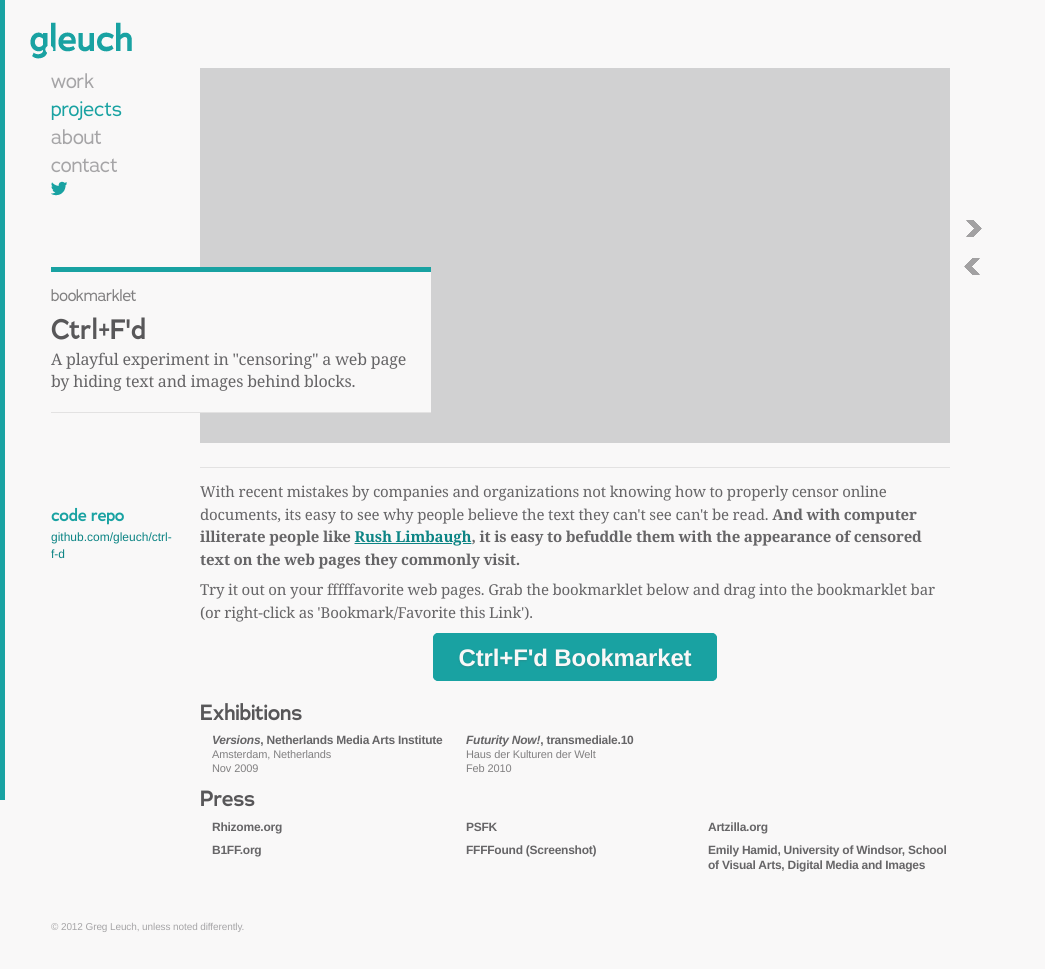
After one commit to gleuch/gleu.ch, a PHP site: page /projects/ctrl-f-d in a window 1280 px wide. The commit adds this page. Shown: the whole page, without its empty margins (0-1045 px from the left). Run offline with PHP 8.4, Linux system fonts and the light colour scheme; some libraries are stand-ins or nearby versions.

Commit message:
typo fixes. three more projects.

```diff
--- a/assets/css/site.css
+++ b/assets/css/site.css
@@ -127,8 +127,6 @@ p.large.serif.lt_grey {color: rgba(102,101,103,.82);}
 
 #template_wrapper {position: relative; margin: 0; padding: 0; min-height: 100%;}
 
-#template_static_bar {position: fixed; left: 0; top: 0; bottom: 0; width: 5px; background-color: rgba(25,162,162,1);}
-
 #header h1 {}
 #header h1 a {}
 #header ul {list-style: none;}
@@ -214,6 +212,9 @@ p.large.serif.lt_grey {color: rgba(102,101,103,.82);}
 
 #footer p {font-size: 1.0em; color: rgba(166,165,167,1); line-height: 1.3em;}
 
+#content p a.button {padding: 10px 25px 9px 25px; border: 1px solid rgba(25,162,162,1); border-radius: 5px; background: rgba(25,162,162,1); color: rgba(249,248,248,1); font-size: 1.6em; font-weight: bold; line-height: 1.0em; -webkit-transition: background-color .1s ease-in; text-shadow: 0 1px 2px rgba(88,87,89,.24); cursor: pointer; text-decoration: none; font-family: Helvetica, Arial, sans-serif;}
+#content p a.button:hover, #content p a.button:focus {background-color: rgba(8,120,120,.92); color: rgba(249,248,248,1);}
+#content p a.button:focus {box-shadow: 0 2px 3px rgba(88,87,89,.12);}
 
 
 /* --- PAGE SPECIFIC ---------------------------------------------------------- */
@@ -245,6 +246,8 @@ body.contact form fieldset .row_items textarea {height: 100px;}
 
 /* Default screen display */
 @media only screen {
+  #template_static_bar {position: fixed; left: 0; top: 0; bottom: 0; width: 5px; background-color: rgba(25,162,162,1);}
+
   #header {position: absolute; top: 22px; left: 30px;}
   #header ul {margin: 0; padding: 9px 0 0 21px;}
   /*#header ul li.twitter, #header ul li.facebook {clear: none; float: left; padding: 0 0 0 8px;}
@@ -272,6 +275,9 @@ body.contact form fieldset .row_items textarea {height: 100px;}
   #content.work_item .carousel_buttons a.next {position: absolute; top: 152px; right: -32px;}
   #content.work_item .carousel_buttons a.prev {position: absolute; top: 190px; right: -30px;}
 
+  #content.work_item .featured_images.shifted {padding: 0 0 0 216px;}
+  #content.work_item .featured_images iframe {clear: both; display: block; width: 100%; height: 375px !important; margin: 0; padding: 0; border: 0; box-shadow: 0 2px 3px rgba(0,0,0,.24);}
+
   #content.work_item .grouped_list dl {clear: none; float: left; width: 242px; padding: 0 0 8px 12px}
   #content.work_item .grouped_list dl:nth-child(3n+1) {padding-left: 0;}
   #content.work_item .grouped_list dl:nth-child(3n+2) {clear: both;}
@@ -298,14 +304,16 @@ body.contact form fieldset .row_items textarea {height: 100px;}
   only screen and (max-device-width: 480px),
   only screen and (min-device-width: 640px) and (max-device-width: 1136px) and (-webkit-min-device-pixel-ratio: 2)
 {
+  #template_static_bar {position: fixed; left: 0; top: 0; bottom: auto; right: 0; width: auto; height: 5px; background-color: rgba(25,162,162,1);}
+
   body {font-size: 50%;}
-  #header {position: absolute; left: 19px; top: 13px; right: 9px;}
+  #header {position: absolute; left: 19px; top: 21px; right: 9px;}
   #header nav ul {padding: 2px 0 0 0;}
   #header nav ul li {clear: none; float: left; padding: 0 0 0 12px; font-size: 2.0em;}
   #header nav ul li:first-child {padding: 0;}
   #header nav ul li.twitter {position: absolute; top: 0; right: 0;}
   #header nav ul li.facebook {display: none; position: absolute; top: 0; right: 24px;}
-  #content, #content.work_item {width: auto; min-height: 250px; margin: 0 9px 16px 19px; padding: 96px 0 0 0;}
+  #content, #content.work_item {width: auto; min-height: 250px; margin: 0 9px 16px 19px; padding: 101px 0 0 0;}
   #sidebar {position: relative; top: 0; left: 0; width: auto; margin: 16px 9px 16px 19px; padding: 16px 0 0 0; border-top: 1px solid rgba(69,68,68,.12); font-size: 125%;}
   #sidebar .box {padding: 8px 0 0 0;}
   #sidebar .box:first-child {padding: 0;}
--- /dev/null
+++ b/projects/ctrl-f-d.php
@@ -0,0 +1,96 @@
+<?php
+
+include_once('../_globals/functions.inc.php');
+
+
+// Shaved Bieber
+// 2010
+// browser extensions
+
+
+$nav_section = 'projects';
+
+$page_title = 'Ctrl+F\'d - Greg Leuch: Creative + User Interaction';
+
+
+?>
+<!DOCTYPE html>
+<html>
+<?php include '../_globals/template_header.inc.php'; ?>
+<body class="projects work_item">
+ <div id="template_wrapper" class="c">
+  <div class="rel c">
+
+   <article id="content" class="work_item">
+    <div class="item_intro rel">
+     <section class="intro">
+      <h4>Bookmarklet</h4>
+      <h1>Ctrl+F'd</h1>
+      <p class="large serif">A playful experiment in "censoring" a web page by hiding text and images behind blocks.</p>
+     </section>
+
+     <section class="featured_images rel">
+      <div class="carousel">
+       <!-- TODO FIGURE OUT LATER -->
+      </div>
+      <div class="carousel_buttons">
+       <a href="javascript:;" class="prev"><i class="icon prev">Previous</i></a>
+       <a href="javascript:;" class="next"><i class="icon next">Next</i></a>
+      </div>
+     </section>
+    </div>
+
+    <section class="statement paragraph c">
+     <p class="medium serif">With recent mistakes by companies and organizations not knowing how to properly censor online documents, its easy to see why people believe the text they can't see can't be read. <strong>And with computer illiterate people like <a href="http://mediamatters.org/research/200902130016" target="_blank">Rush Limbaugh</a>, it is easy to befuddle them with the appearance of censored text on the web pages they commonly visit.</strong></p>
+     <p class="medium serif">Try it out on your fffffavorite web pages. Grab the bookmarklet below and drag into the bookmarklet bar (or right-click as 'Bookmark/Favorite this Link').</p>
+     <p class="medium serif tc" style="padding: 15px 0;"><a class="button" href="javascript:function%20ctrl_f_d(u)%7Bvar%20s=document.createElement('script');s.setAttribute('language','JavaScript');s.setAttribute('src',u);document.body.appendChild(s);%7Dctrl_f_d('http://assets.gleuch.com/projects/ctrl-f-d/ctrl-f-d.min.js?v=2');">Ctrl+F'd Bookmarket</a></p>
+    </section>
+
+    <section class="exhibitions grouped_list c">
+     <h3>Exhibitions</h3>
+
+     <dl>
+      <dt><em>Versions</em>, Netherlands Media Arts Institute</dt>
+      <dd>Amsterdam, Netherlands<br />Nov 2009</dd>
+     </dl>
+     <dl>
+      <dt><em>Futurity Now!</em>, transmediale.10</dt>
+      <dd>Haus der Kulturen der Welt<br />Feb 2010</dd>
+     </dl>
+    </section>
+
+    <section class="press item_list c">
+     <h3>Press</h3>
+
+     <dl>
+      <dt><a target="_blank" href="http://www.rhizome.org/editorial/2914">Rhizome.org</a></dt>
+      <dt><a target="_blank" href="http://www.psfk.com/2009/08/fat-fatlab-grl-graffitiresearchlab-internet-censorship-rush-limbaugh-china-twitte.html">PSFK</a></dt>
+      <dt><a target="_blank" href="http://www.artzilla.org/add-ons/ctrlfd/">Artzilla.org</a></dt>
+      <dt><a target="_blank" href="http://b1ff.org/2009/08/01/3040/all-the-noise-thats-fit-to-block/">B1FF.org</a></dt>
+      <dt><a target="_blank" href="http://ffffound.com/image/35b6d2e71f14b249eb3b7df7c0ff1c593c1a12ae">FFFFound (Screenshot)</a></dt>
+      <dt><a target="_blank" href="http://justinlanglois.com/courses/0127245/2009/10/12/ctrl-f'd/">Emily Hamid, University of Windsor, School of Visual Arts, Digital Media and Images</a></dt>
+     </dl>
+    </section>
+   </article>
+
+   <aside id="sidebar">
+    <section class="box">
+     <h4>Code Repo</h4>
+     <ul>
+      <li><a href="https://www.github.com/gleuch/ctrl-f-d" target="_blank">github.com/gleuch/ctrl-f-d</a></li>
+     </ul>
+    </section>
+   </aside>
+  </div>
+
+<?php include '../_globals/header.inc.php'; ?>
+
+ </div>
+
+ <div id="template_static_bar"></div>
+
+<?php include '../_globals/footer.inc.php'; ?>
+
+
+</body>
+</html>
--- a/projects/fuckflickr.php
+++ b/projects/fuckflickr.php
@@ -42,7 +42,7 @@ $page_title = 'FuckFlickr - Greg Leuch: Creative + User Interaction';
 
     <section class="statement paragraph c">
      <h3>Statement</h3>
-     <p class="medium serif">FuckFlickr is open-source image gallery software that won’t narc you out. It created it as an alternative to hosting photos on a certain narc-owned photo sharing site.</p>
+     <p class="medium serif">FuckFlickr is open-source image gallery software that won't narc you out. It created it as an alternative to hosting photos on a certain narc-owned photo sharing site.</p>
      <p class="medium serif">No database required; just upload it and put images in the data directory. FuckFlickr will automatically create thumbnails, including animated GIFs and supports themes. Titles and descriptions are easily changed with a single text file in each folder. FuckFlickr also offers RSS feeds, toggleable lightbox, sorting, pagination, caching, and more.</p>
     </section>
 
@@ -52,7 +52,7 @@ $page_title = 'FuckFlickr - Greg Leuch: Creative + User Interaction';
     </section>
 
     <section class="exhibitions grouped_list c">
-     <h3>Exhibtions</h3>
+     <h3>Exhibitions</h3>
      <dl>
       <dt><em>Versions</em>, Netherlands Media Arts Institute</dt>
       <dd>Amsterdam, Netherlands<br>Nov 2009</dd>
--- a/projects/greed.php
+++ b/projects/greed.php
@@ -43,7 +43,7 @@ $page_title = 'G.R.E.E.D. - Greg Leuch: Creative + User Interaction';
     <section class="statement paragraph c">
      <h3>Statement</h3>
      <p class="medium serif">Greed powers our economy through restrictive licensing deals and claims of copyright. What enables this demand is the ability to control access or demand incentives as compensation for their work. The Internet, built without these restrictions, is being threatened to include protections for licensed and copyrighted content.</p>
-     <p class="medium serif">G.R.E.E.D. (Glom &amp; Restrict Entities on Existing Domains) demonstrates how a web user’s browsing experience and anonymity can be threatened through restrictions, take-downs, censorship, and monetary blackmail if such license and copyright restrictions are imposed on the Internet.</p>
+     <p class="medium serif">G.R.E.E.D. (Glom &amp; Restrict Entities on Existing Domains) demonstrates how a web user's browsing experience and anonymity can be threatened through restrictions, take-downs, censorship, and monetary blackmail if such license and copyright restrictions are imposed on the Internet.</p>
     </section>
 
     <section class="exhibitions grouped_list c">
--- a/projects/twitter-fileshare.php
+++ b/projects/twitter-fileshare.php
@@ -26,7 +26,7 @@ $page_title = 'Twitter Fileshare - Greg Leuch: Creative + User Interaction';
      <section class="intro">
       <h4>Browser Extensions</h4>
       <h1>Twitter Fileshare</h1>
-      <p class="large serif">If Twitter is today’s Usenet and Usenet was used for file sharing years ago, why shouldn’t Twitter be used today for file sharing?</p>
+      <p class="large serif">If Twitter is today's Usenet and Usenet was used for file sharing years ago, why shouldn't Twitter be used today for file sharing?</p>
      </section>
 
      <section class="featured_images rel">
@@ -42,8 +42,8 @@ $page_title = 'Twitter Fileshare - Greg Leuch: Creative + User Interaction';
 
     <section class="statement paragraph c">
      <h3>Statement</h3>
-     <p class="medium serif">Why is filesharing on Twitter important? Governments and private organizations continue to lock down legitimate file sharing through raids, law suits, and “consumer protection” laws & treaties. And while larger file sharing arenas are targeted, many forget file sharing has existed across many different mediums for decades. Early filesharing beginning with Usenet groups, where the binary data was converted to text characters and reprocessed for download. Facsimile machines follow a similar method of dissemination of binary data. And even ham radio used teletype to transmit photos across long distances by converting photos to ASCII before transmission.</p>
-     <p class="medium serif">If Twitter is today’s Usenet and Usenet was used for file sharing years ago, why shouldn’t Twitter be utilized today for file sharing?</p>
+     <p class="medium serif">Why is filesharing on Twitter important? Governments and private organizations continue to lock down legitimate file sharing through raids, law suits, and "consumer protection" laws & treaties. And while larger file sharing arenas are targeted, many forget file sharing has existed across many different mediums for decades. Early filesharing beginning with Usenet groups, where the binary data was converted to text characters and reprocessed for download. Facsimile machines follow a similar method of dissemination of binary data. And even ham radio used teletype to transmit photos across long distances by converting photos to ASCII before transmission.</p>
+     <p class="medium serif">If Twitter is today's Usenet and Usenet was used for file sharing years ago, why shouldn't Twitter be utilized today for file sharing?</p>
     </section>
 
    </article>
```
Also changed, not shown: projects/dr-google.php (added, +84 -0 lines), projects/fuckCAPTCHA.php (added, +91 -0 lines), projects/index.php (+29 -2 lines).
